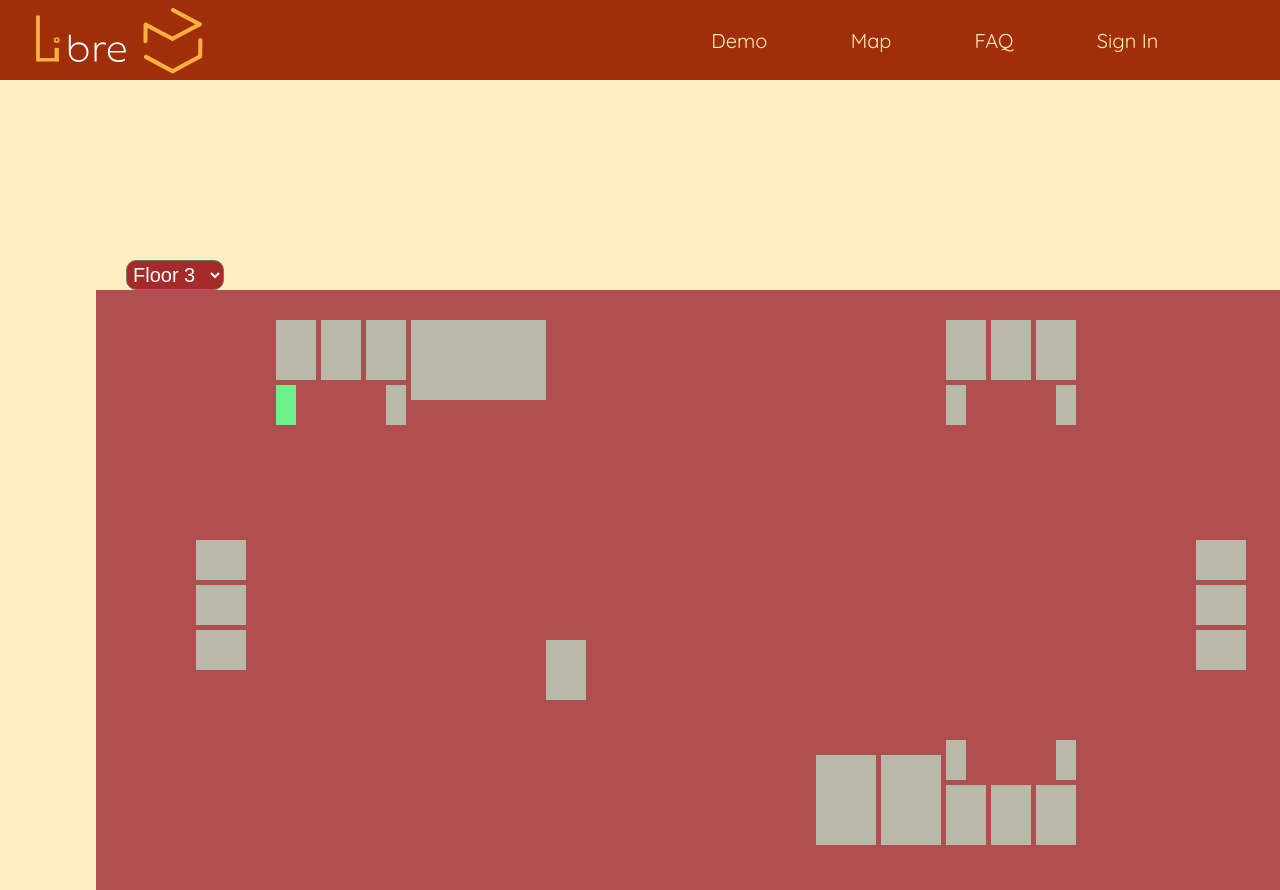
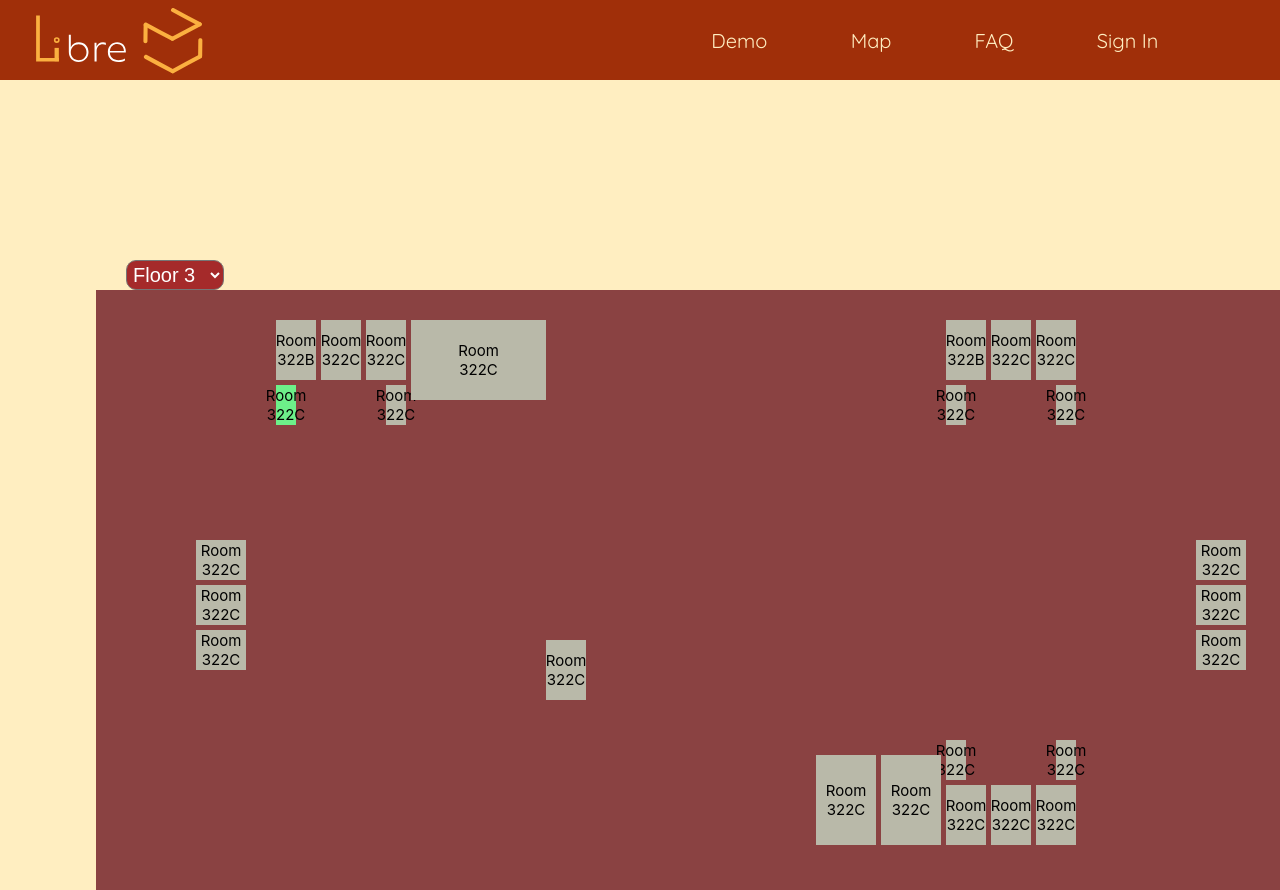
Before and after one commit to BillyMerchan/Libre, a React (Create React App) app in the folder Libre-Server/frontend/: page /map in a window 1280 px wide. In both pictures the pointer is over the element 286 px from the left and 405 px from the top of the page. Shown: the top 890 px of the page. Built offline with nearby package versions, Linux system fonts and the light colour scheme.

Commit message:
condensed map code

```diff
--- a/Libre-Server/frontend/src/App.tsx
+++ b/Libre-Server/frontend/src/App.tsx
@@ -4,7 +4,7 @@ import { BrowserRouter as Router, Routes, Route } from 'react-router-dom';
 import Home from "./routes/home/home";
 import SignIn from './routes/SignIn/SignIn';
 import Register from './routes/Register/Register';
-import Map from './routes/map/map2';
+import Map from './routes/map/map';
 import FAQ from './routes/FAQ/FAQ';
 import Demo from './routes/Demo';
 
--- a/Libre-Server/frontend/src/routes/map/map.scss
+++ b/Libre-Server/frontend/src/routes/map/map.scss
@@ -8,8 +8,10 @@ body {
 .Room {
   width: 1230px;
   height: 600px;
-    background-color: rgb(175, 79, 79);
+  background-color: rgb(138, 66, 66);
   overflow: visible;
+  position: absolute;
+  transition: .5s ease;
 }
 
 .Map {
@@ -21,18 +23,9 @@ body {
   width: 85vw;
 }
 
-.overlay {
-  position: absolute;
-  height: 100%;
-  width: 100%;
-  opacity: 0;
-  transition: .5s ease;
-  background-color: #008CBA;
-}
-
 .text {
   color: rgb(0, 0, 0);
-    font-size: 20px;
+  font-size: 15px;
   position: absolute;
   top: 50%;
   left: 50%;
@@ -40,17 +33,17 @@ body {
   text-align: center;
 }
 
-.R2room332A{
+.R2room332A {
   width: 20px;
   height: 40px;
-    background-color: rgb(185, 185, 169);
+  background-color: rgb(185, 169, 169);
   margin-left: 180px;
   margin-top: 95px;
   position: absolute;
 }
 
 
-.R2room332B{
+.R2room332B {
   width: 40px;
   height: 60px;
   background-color: rgb(185, 185, 169);
@@ -59,7 +52,7 @@ body {
   position: absolute;
 }
 
-.R2room332C{
+.R2room332C {
   width: 40px;
   height: 60px;
   background-color: rgb(185, 185, 169);
@@ -69,7 +62,7 @@ body {
 }
 
 
-.R2room332D{
+.R2room332D {
   width: 40px;
   height: 60px;
   background-color: rgb(185, 185, 169);
@@ -78,7 +71,7 @@ body {
   position: absolute;
 }
 
-.R2room332E{
+.R2room332E {
   width: 20px;
   height: 40px;
   background-color: rgb(185, 185, 169);
@@ -87,7 +80,7 @@ body {
   position: absolute;
 }
 
-.R2room333{
+.R2room333 {
   width: 135px;
   height: 80px;
   background-color: rgb(185, 185, 169);
@@ -96,7 +89,7 @@ body {
   position: absolute;
 }
 
-.R2room337A{
+.R2room337A {
   width: 20px;
   height: 40px;
   background-color: rgb(185, 185, 169);
@@ -106,7 +99,7 @@ body {
 }
 
 
-.R2room337B{
+.R2room337B {
   width: 40px;
   height: 60px;
   background-color: rgb(185, 185, 169);
@@ -115,7 +108,7 @@ body {
   position: absolute;
 }
 
-.R2room337C{
+.R2room337C {
   width: 40px;
   height: 60px;
   background-color: rgb(185, 185, 169);
@@ -125,7 +118,7 @@ position: absolute;
 }
 
 
-.R2room337D{
+.R2room337D {
   width: 40px;
   height: 60px;
   background-color: rgb(185, 185, 169);
@@ -134,7 +127,7 @@ margin-top: 30px;
   position: absolute;
 }
 
-.R2room337E{
+.R2room337E {
   width: 20px;
   height: 40px;
   background-color: rgb(185, 185, 169);
@@ -143,7 +136,7 @@ position: absolute;
   position: absolute;
 }
 
-.R2room342A{
+.R2room342A {
   width: 50px;
   height: 40px;
   background-color: rgb(185, 185, 169);
@@ -152,7 +145,7 @@ position: absolute;
   position: absolute;
 }
 
-.R2room342B{
+.R2room342B {
   width: 50px;
   height: 40px;
   background-color: rgb(185, 185, 169);
@@ -161,7 +154,7 @@ position: absolute;
   position: absolute;
 }
 
-.R2room342C{
+.R2room342C {
   width: 50px;
   height: 40px;
   background-color: rgb(185, 185, 169);
@@ -170,7 +163,7 @@ position: absolute;
   position: absolute;
 }
 
-.R2room352E{
+.R2room352E {
   width: 20px;
   height: 40px;
   background-color: rgb(185, 185, 169);
@@ -179,7 +172,7 @@ position: absolute;
   position: absolute;
 }
 
-.R2room352D{
+.R2room352D {
   width: 40px;
   height: 60px;
   background-color: rgb(185, 185, 169);
@@ -188,7 +181,7 @@ position: absolute;
   position: absolute;
 }
 
-.R2room352C{
+.R2room352C {
   width: 40px;
   height: 60px;
   background-color: rgb(185, 185, 169);
@@ -197,7 +190,7 @@ margin-top: 495px;
   position: absolute;
 }
 
-.R2room352B{
+.R2room352B {
   width: 40px;
   height: 60px;
   background-color: rgb(185, 185, 169);
@@ -206,7 +199,7 @@ position: absolute;
   position: absolute;
 }
 
-.R2room352A{
+.R2room352A {
   width: 20px;
   height: 40px;
   background-color: rgb(185, 185, 169);
@@ -215,7 +208,7 @@ position: absolute;
   position: absolute;
 }
 
-.R2room353A{
+.R2room353A {
   width: 60px;
   height: 90px;
   background-color: rgb(185, 185, 169);
@@ -224,7 +217,7 @@ position: absolute;
   position: absolute;
 }
 
-.R2room353B{
+.R2room353B {
   width: 60px;
   height: 90px;
   background-color: rgb(185, 185, 169);
@@ -233,7 +226,7 @@ position: absolute;
   position: absolute;
 }
 
-.R2room311{
+.R2room311 {
   width: 40px;
   height: 60px;
   background-color: rgb(185, 185, 169);
@@ -243,7 +236,7 @@ position: absolute;
 }
 
 
-.R2room323C{
+.R2room323C {
   width: 50px;
   height: 40px;
   background-color: rgb(185, 185, 169);
@@ -252,7 +245,7 @@ position: absolute;
   position: absolute;
 }
 
-.R2room323B{
+.R2room323B {
   width: 50px;
   height: 40px;
   background-color: rgb(185, 185, 169);
@@ -261,7 +254,7 @@ position: absolute;
   position: absolute;
 }
 
-.R2room323A{
+.R2room323A {
   width: 50px;
   height: 40px;
   background-color: rgb(185, 185, 169);
@@ -270,242 +263,114 @@ position: absolute;
   position: absolute;
 }
 
-.overlay:hover {
-  width: 50px;
-  height: 40px;
-  background-color: rgb(20, 231, 12);
-  position: absolute;
-}
+// .Room:hover {
+//   background-color: rgb(20, 231, 12);
+// }
 
 
 
 /* Hover Function for all the rooms */
-.R2room332A:hover{
-  width: 20px;
-  height: 40px;
+.R2room332A:hover {
   background-color: rgb(109, 240, 137);
-  margin-left: 180px;
-  margin-top: 95px;
-  position: absolute;
 }
 
 
-.R2room332B:hover{
-  width: 40px;
-  height: 60px;
+.R2room332B:hover {
   background-color: rgb(109, 240, 137);
-  margin-left: 180px;
-  margin-top: 30px;
-  position: absolute;
 }
 
-.R2room332C:hover{
-width: 40px;
-height: 60px;
+.R2room332C:hover {
   background-color: rgb(109, 240, 137);
-margin-left: 225px;
-margin-top: 30px;
-position: absolute;
 }
 
 
-.R2room332D:hover{
-width: 40px;
-height: 60px;
+.R2room332D:hover {
   background-color: rgb(109, 240, 137);
-margin-left: 270px;
-margin-top: 30px;
-position: absolute;
 }
 
-.R2room332E:hover{
-  width: 20px;
-  height: 40px;
-  background-color:rgb(109, 240, 137);
-  margin-left: 290px;
-  margin-top: 95px;
-  position: absolute;
+.R2room332E:hover {
+  background-color: rgb(109, 240, 137);
 }
 
-.R2room333:hover{
-width: 135px;
-height: 80px;
-background-color:rgb(109, 240, 137);
-margin-left: 315px;
-margin-top: 30px;
-position: absolute;
+.R2room333:hover {
+  background-color: rgb(109, 240, 137);
 }
 
-.R2room337A:hover{
-width: 20px;
-height: 40px;
-background-color:rgb(109, 240, 137);
-margin-left: 850px;
-margin-top: 95px;
-position: absolute;
+.R2room337A:hover {
+  background-color: rgb(109, 240, 137);
 }
 
 
-.R2room337B:hover{
-width: 40px;
-height: 60px;
+.R2room337B:hover {
   background-color: rgb(109, 240, 137);
-margin-left: 850px;
-margin-top: 30px;
-position: absolute;
 }
 
-.R2room337C:hover{
-width: 40px;
-height: 60px;
+.R2room337C:hover {
   background-color: rgb(109, 240, 137);
-margin-left: 895px;
-margin-top: 30px;
-position: absolute;
 }
 
 
-.R2room337D:hover{
-width: 40px;
-height: 60px;
+.R2room337D:hover {
   background-color: rgb(109, 240, 137);
-margin-left: 940px;
-margin-top: 30px;
-position: absolute;
 }
 
-.R2room337E:hover{
-width: 20px;
-height: 40px;
+.R2room337E:hover {
   background-color: rgb(109, 240, 137);
-margin-left: 960px;
-margin-top: 95px;
-position: absolute;
 }
 
-.R2room342A:hover{
-width: 50px;
-height: 40px;
-background-color:rgb(109, 240, 137);
-margin-left: 1100px;
-margin-top: 250px;
-position: absolute;
+.R2room342A:hover {
+  background-color: rgb(109, 240, 137);
 }
 
-.R2room342B:hover{
-width: 50px;
-height: 40px;
-background-color:rgb(109, 240, 137);
-margin-left: 1100px;
-margin-top: 295px;
-position: absolute;
+.R2room342B:hover {
+  background-color: rgb(109, 240, 137);
 }
 
-.R2room342C:hover{
-width: 50px;
-height: 40px;
+.R2room342C:hover {
   background-color: rgb(109, 240, 137);
-margin-left: 1100px;
-margin-top: 340px;
-position: absolute;
 }
 
-.R2room352E:hover{
-width: 20px;
-height: 40px;
+.R2room352E:hover {
   background-color: rgb(109, 240, 137);
-margin-left: 960px;
-margin-top: 450px;
-position: absolute;
 }
 
-.R2room352D:hover{
-width: 40px;
-height: 60px;
+.R2room352D:hover {
   background-color: rgb(109, 240, 137);
-margin-left: 940px;
-margin-top: 495px;
-position: absolute;
 }
 
-.R2room352C:hover{
-width: 40px;
-height: 60px;
+.R2room352C:hover {
   background-color: rgb(109, 240, 137);
-margin-left: 895px;
-margin-top: 495px;
-position: absolute;
 }
 
-.R2room352B:hover{
-width: 40px;
-height: 60px;
-background-color:rgb(109, 240, 137);
-margin-left: 850px;
-margin-top: 495px;
-position: absolute;
+.R2room352B:hover {
+  background-color: rgb(109, 240, 137);
 }
 
-.R2room352A:hover{
-width: 20px;
-height: 40px;
-background-color:rgb(109, 240, 137);
-margin-left: 850px;
-margin-top: 450px;
-position: absolute;
+.R2room352A:hover {
+  background-color: rgb(109, 240, 137);
 }
 
-.R2room353A:hover{
-width: 60px;
-height: 90px;
+.R2room353A:hover {
   background-color: rgb(109, 240, 137);
-margin-left: 785px;
-margin-top: 465px;
-position: absolute;
 }
 
-.R2room353B:hover{
-width: 60px;
-height: 90px;
+.R2room353B:hover {
   background-color: rgb(109, 240, 137);
-margin-left: 720px;
-margin-top: 465px;
-position: absolute;
 }
 
-.R2room311:hover{
-width: 40px;
-height: 60px;
-background-color:rgb(109, 240, 137);
-margin-left: 450px;
-margin-top: 350px;
-position: absolute;
+.R2room311:hover {
+  background-color: rgb(109, 240, 137);
 }
 
 
-.R2room323C:hover{
-width: 50px;
-height: 40px;
+.R2room323C:hover {
   background-color: rgb(109, 240, 137);
-margin-left: 100px;
-margin-top: 250px;
-position: absolute;
 }
 
-.R2room323B:hover{
-width: 50px;
-height: 40px;
-background-color:rgb(109, 240, 137);
-margin-left: 100px;
-margin-top: 295px;
-position: absolute;
+.R2room323B:hover {
+  background-color: rgb(109, 240, 137);
 }
 
-.R2room323A:hover{
-width: 50px;
-height: 40px;
+.R2room323A:hover {
   background-color: rgb(109, 240, 137);
-margin-left: 100px;
-margin-top: 340px;
-position: absolute;
 }
--- /dev/null
+++ b/Libre-Server/frontend/src/routes/map/map.tsx
@@ -0,0 +1,122 @@
+import { FC } from 'react';
+import './map.scss';
+import NavBar from '../../components/NavBar/Navbar';
+import DropDown from '../../components/dropDown/dropDown';
+import React, { useState } from "react";
+import {
+  room1, room2, room3, room4, room5, room6, room7
+} from '../../floors/floor3/index2';
+
+const Map2: FC = () => {
+  return (
+    <div>
+      <NavBar />
+      <div className="Page">
+        <div className="Map">
+          <DB />
+        </div>
+      </div>
+    </div>
+  );
+}
+
+const DB: FC = () => {
+  return (
+    <div>
+      <DropDown />
+      <MapDiagram />
+    </div>
+  )
+}
+
+const MapDiagram: FC = () => {
+  return (
+    <div className='Room'>
+      <div className="R2room332A">
+        <div className='text'>Room 322C</div>
+      </div>
+      <div className="R2room332B">
+        <div className='text'>Room 322B</div>
+      </div>
+      <div className="R2room332C">
+        <div className='text'>Room 322C</div>
+      </div>
+      <div className="R2room332D">
+        <div className='text'>Room 322C</div>
+      </div>
+      <div className="R2room332E">
+        <div className='text'>Room 322C</div>
+      </div>
+      <div className="R2room333">
+        <div className='text'>Room 322C</div>
+      </div>
+
+
+      <div className="R2room337A">
+        <div className='text'>Room 322C</div>
+      </div>
+      <div className="R2room337B">
+        <div className='text'>Room 322B</div>
+      </div>
+      <div className="R2room337C">
+        <div className='text'>Room 322C</div>
+      </div>
+      <div className="R2room337D">
+        <div className='text'>Room 322C</div>
+      </div>
+      <div className="R2room337E">
+        <div className='text'>Room 322C</div>
+      </div>
+
+      <div className="R2room342A">
+        <div className='text'>Room 322C</div>
+      </div>
+      <div className="R2room342B">
+        <div className='text'>Room 322C</div>
+      </div>
+      <div className="R2room342C">
+        <div className='text'>Room 322C</div>
+      </div>
+
+      <div className="R2room352A">
+        <div className='text'>Room 322C</div>
+      </div>
+      <div className="R2room352B">
+        <div className='text'>Room 322C</div>
+      </div>
+      <div className="R2room352C">
+        <div className='text'>Room 322C</div>
+      </div>
+      <div className="R2room352D">
+        <div className='text'>Room 322C</div>
+      </div>
+      <div className="R2room352E">
+        <div className='text'>Room 322C</div>
+      </div>
+      <div className="R2room353A">
+        <div className='text'>Room 322C</div>
+      </div>
+      <div className="R2room353B">
+        <div className='text'>Room 322C</div>
+      </div>
+
+      <div className="R2room311">
+        <div className='text'>Room 322C</div>
+      </div>
+
+
+      <div className="R2room323C">
+        <div className='text'>Room 322C</div>
+      </div>
+      <div className="R2room323B">
+        <div className='text'>Room 322C</div>
+      </div>
+      <div className="R2room323A">
+        <div className='text'>Room 322C</div>
+      </div>
+
+    </div>
+  )
+}
+
+export default Map2;
--- a/Libre-Server/frontend/src/routes/map/map2.tsx
+++ /dev/null
@@ -1,171 +0,0 @@
-import {FC} from 'react';
-import './map.scss';
-import NavBar from '../../components/NavBar/Navbar';
-import DropDown from '../../components/dropDown/dropDown';
-import React, {useState} from "react";
-import {room1, room2, room3, room4, room5, room6, room7
-} from '../../floors/floor3/index2';
-
-const Map2: FC = () => {
-  return (
-    <div>
-      <NavBar/>
-      <div className="Page">
-        <div className="Map">
-          <DB/>
-        </div>
-      </div>
-      </div>
-    );
-}
-
-const DB: FC = () => {
-  return (
-    <div>
-        <DropDown/>
-        <MapDiagram/>
-    </div>
-  )
-}
-
-const MapDiagram: FC = () => {
-  return (
-    <div className='Room'>
-      <div className="R2room332A">
-        <div className='overlay'>
-          <div className='text'>Room 322C</div>
-          </div>
-      </div>
-      <div className="R2room332B">
-        <div className='overlay'>
-          <div className='text'>Room 322B</div>
-          </div>
-      </div>
-      <div className="R2room332C">
-        <div className='overlay'>
-          <div className='text'>Room 322C</div>
-          </div>
-      </div>
-      <div className="R2room332D">
-        <div className='overlay'>
-          <div className='text'>Room 322C</div>
-          </div>
-      </div>
-      <div className="R2room332E">
-        <div className='overlay'>
-          <div className='text'>Room 322C</div>
-          </div>
-      </div>
-      <div className="R2room333">
-        <div className='overlay'>
-          <div className='text'>Room 322C</div>
-          </div>
-      </div>
-
-
-      <div className="R2room337A">
-        <div className='overlay'>
-          <div className='text'>Room 322C</div>
-          </div>
-      </div>
-      <div className="R2room337B">
-        <div className='overlay'>
-          <div className='text'>Room 322B</div>
-          </div>
-      </div>
-      <div className="R2room337C">
-        <div className='overlay'>
-          <div className='text'>Room 322C</div>
-          </div>
-      </div>
-      <div className="R2room337D">
-        <div className='overlay'>
-          <div className='text'>Room 322C</div>
-          </div>
-      </div>
-      <div className="R2room337E">
-        <div className='overlay'>
-          <div className='text'>Room 322C</div>
-          </div>
-      </div>
-
-      <div className="R2room342A">
-        <div className='overlay'>
-          <div className='text'>Room 322C</div>
-          </div>
-      </div>
-      <div className="R2room342B">
-        <div className='overlay'>
-          <div className='text'>Room 322C</div>
-          </div>
-      </div>
-      <div className="R2room342C">
-      <div className='overlay'>
-        <div className='text'>Room 322C</div>
-        </div>
-    </div>
-
-    <div className="R2room352A">
-        <div className='overlay'>
-          <div className='text'>Room 322C</div>
-          </div>
-      </div>
-      <div className="R2room352B">
-        <div className='overlay'>
-          <div className='text'>Room 322C</div>
-          </div>
-      </div>
-      <div className="R2room352C">
-      <div className='overlay'>
-        <div className='text'>Room 322C</div>
-        </div>
-    </div>
-    <div className="R2room352D">
-        <div className='overlay'>
-          <div className='text'>Room 322C</div>
-          </div>
-      </div>
-      <div className="R2room352E">
-        <div className='overlay'>
-          <div className='text'>Room 322C</div>
-          </div>
-      </div>
-      <div className="R2room353A">
-        <div className='overlay'>
-          <div className='text'>Room 322C</div>
-          </div>
-      </div>
-      <div className="R2room353B">
-        <div className='overlay'>
-          <div className='text'>Room 322C</div>
-          </div>
-      </div>
-
-      <div className="R2room311">
-        <div className='overlay'>
-          <div className='text'>Room 322C</div>
-          </div>
-      </div>
-
-
-      <div className="R2room323C">
-        <div className='overlay'>
-          <div className='text'>Room 322C</div>
-          </div>
-      </div>
-      <div className="R2room323B">
-        <div className='overlay'>
-          <div className='text'>Room 322C</div>
-          </div>
-      </div>
-      <div className="R2room323A">
-        <div className='overlay'>
-          <div className='text'>Room 322C</div>
-          </div>
-      </div>
-
-    </div>
-  )
-}
-
-export default Map2;
```
Lines whose indentation alone changed are shown as unchanged.
